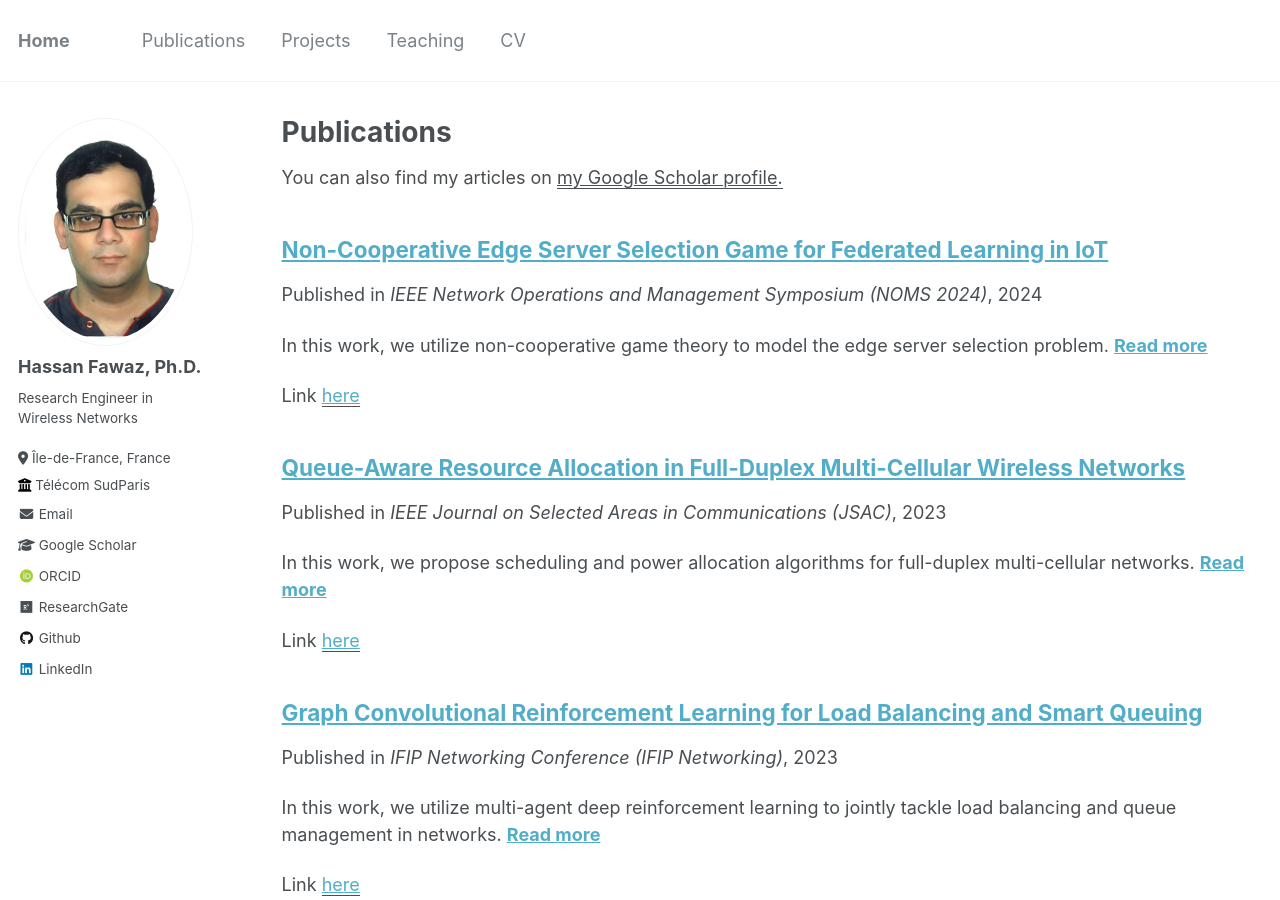
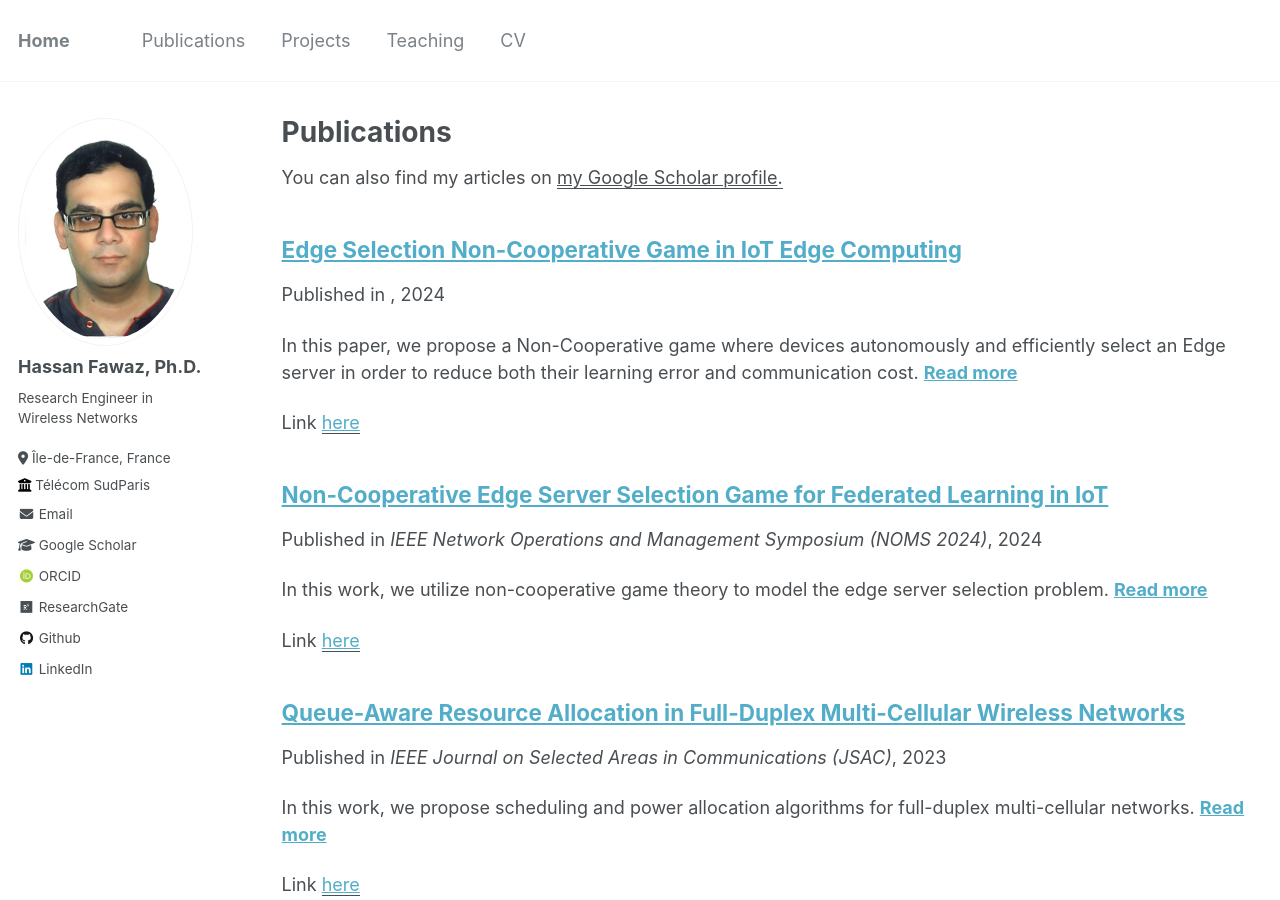
Before and after one commit to Hassan-Fawaz/Hassan-Fawaz.github.io, a Jekyll site: the page built from _pages/publications.md, in a window 1280 px wide and 900 px high. Built offline with Jekyll 4.4.1, drawn with Linux system fonts in a browser that asks for light colours; some web fonts are replaced.

Commit message:
April 29 2024

```diff
--- a/_publications/Paper18.md
+++ b/_publications/Paper18.md
@@ -1 +1,30 @@
-# Paper 18
+---
+title: "Edge Selection Non-Cooperative Game in IoT Edge Computing"
+collection: publications
+permalink: https://hassan-fawaz.github.io/files/paper18.pdf
+excerpt: 'In this paper, we propose a Non-Cooperative game where devices autonomously and efficiently select an Edge server in order to reduce both their learning error and communication cost.'
+date: 2024-09-08
+venue: ''
+paperurl: 'https://hassan-fawaz.github.io/files/paper18.pdf'
+---
+<div style="text-align: justify;">
+Computational offloading is a pivotal solution to
+several Internet of Things (IoT) issues as it helps subdue the
+constrained nature of IoT devices. By harnessing the large capacity
+at the Edge, IoT devices with limited battery and storage can delegate
+certain tasks, especially those related to Machine Learning.
+Because of their restricted capacity, such devices can only store a
+limited amount of data as a training set for their learning, leading
+to a faulty prediction with high error rate. To tackle that issue,
+IoT devices can federate the learning process with other devices
+while the Edge server acts as an aggregator. However, selecting
+the appropriate Edge is a significant challenge. In fact, although
+learning collectively can reduce the prediction error, it also brings
+about a communication cost that depends on the selected Edge.
+Therefore, in this paper, we propose a Non-Cooperative game
+where devices autonomously and efficiently select an Edge server
+in order to reduce both their learning error and communication
+cost.
+</div>
+<br>
+[Download paper here](https://hassan-fawaz.github.io/files/paper18.pdf)
```
